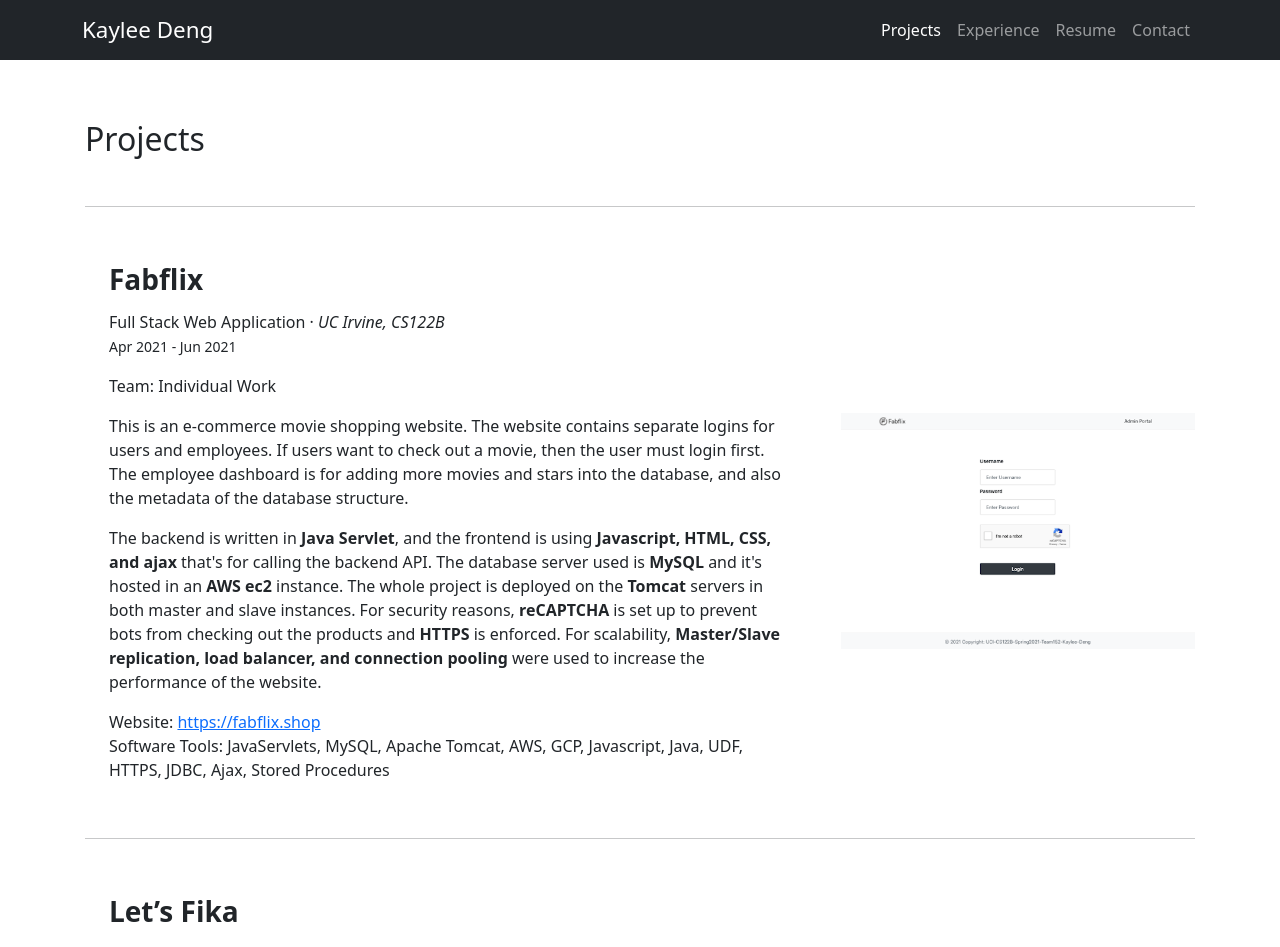
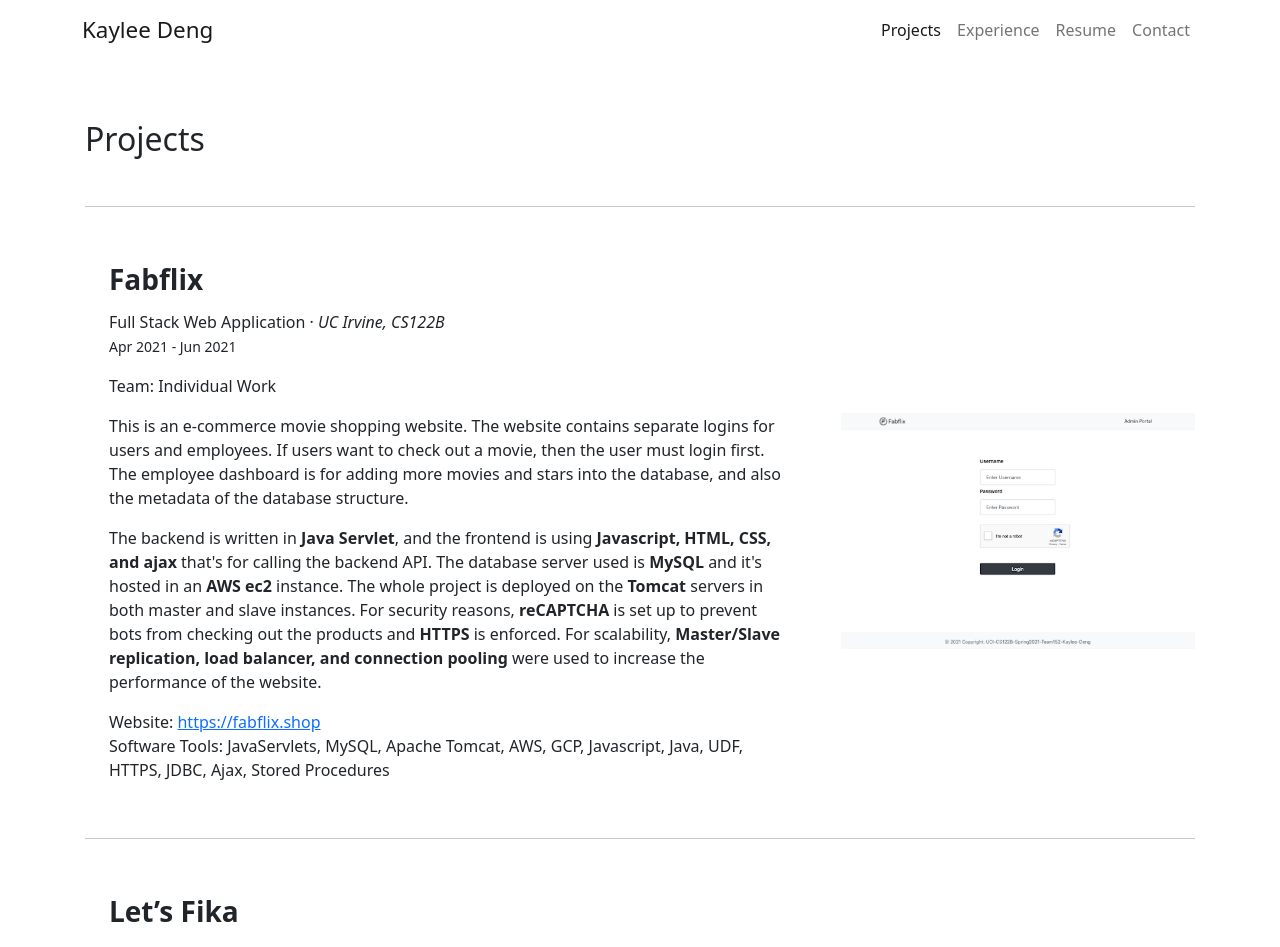
Before and after one commit to bikaylee/Portfolio, a Jekyll site: the page built from index.md, in a window 1280 px wide. Shown: the top 947 px of the page. Built offline with Jekyll 4.4.1, drawn with Linux system fonts in a browser that asks for light colours.

Commit message:
Update default.html

```diff
--- a/_layouts/default.html
+++ b/_layouts/default.html
@@ -45,7 +45,7 @@
     <script src="https://cdn.jsdelivr.net/npm/bootstrap@5.0.1/dist/js/bootstrap.bundle.min.js" integrity="sha384-gtEjrD/SeCtmISkJkNUaaKMoLD0//ElJ19smozuHV6z3Iehds+3Ulb9Bn9Plx0x4" crossorigin="anonymous"></script>
 
 
-    <nav class="navbar navbar-expand-lg navbar-dark bg-dark">
+    <nav class="navbar navbar-expand-lg navbar-light">
       <div class="container">
         <a class="navbar-brand" href="index.html" style="font-size: 1.4rem;">Kaylee Deng</a>
         <button class="navbar-toggler" type="button" data-bs-toggle="collapse" data-bs-target="#navbarNav" aria-controls="navbarSupportedContent" aria-expanded="false" aria-label="Toggle navigation">
```
